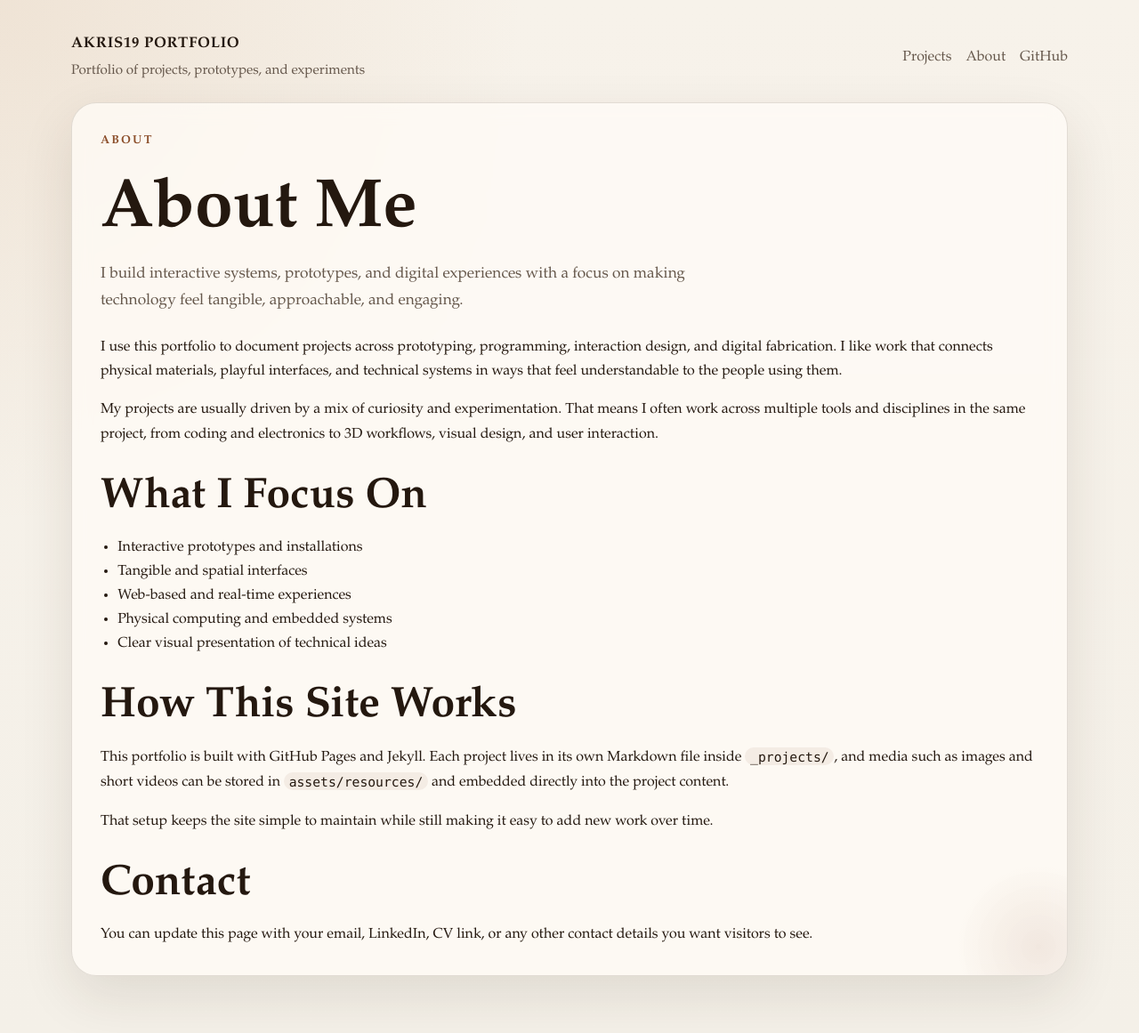
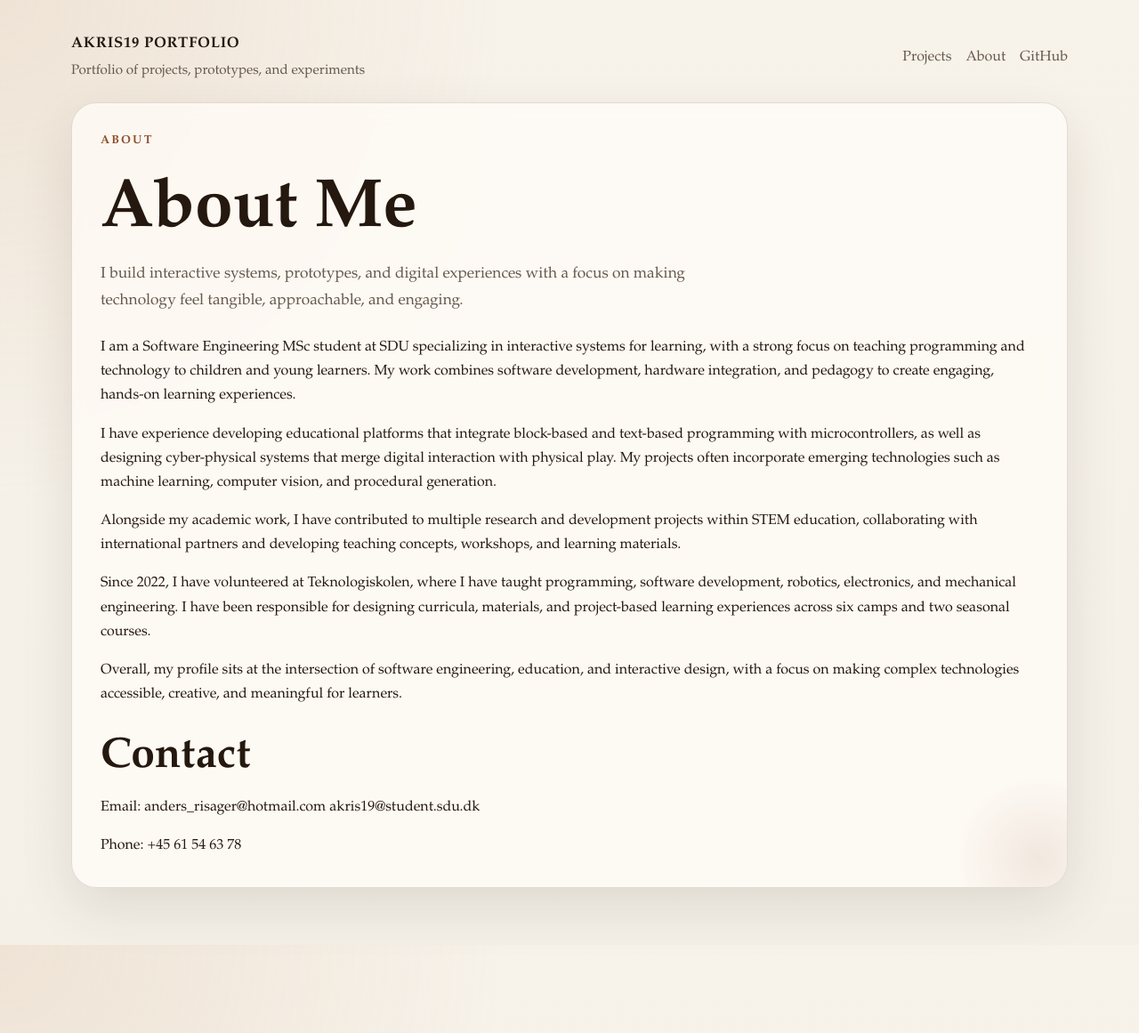
Before and after one commit to Akris19/portfolio, a Jekyll site: the page built from about.md, in a window 1280 px wide. Shown: the whole page at 89% size. Built offline with Jekyll 4.4.1, drawn with Linux system fonts in a browser that asks for light colours.

Commit message:
About Page

```diff
--- a/about.md
+++ b/about.md
@@ -5,24 +5,21 @@ permalink: /about/
 intro: I build interactive systems, prototypes, and digital experiences with a focus on making technology feel tangible, approachable, and engaging.
 ---
 
-I use this portfolio to document projects across prototyping, programming, interaction design, and digital fabrication. I like work that connects physical materials, playful interfaces, and technical systems in ways that feel understandable to the people using them.
+I am a Software Engineering MSc student at SDU specializing in interactive systems for learning, with a strong focus on teaching programming and technology to children and young learners. My work combines software development, hardware integration, and pedagogy to create engaging, hands-on learning experiences.
 
-My projects are usually driven by a mix of curiosity and experimentation. That means I often work across multiple tools and disciplines in the same project, from coding and electronics to 3D workflows, visual design, and user interaction.
+I have experience developing educational platforms that integrate block-based and text-based programming with microcontrollers, as well as designing cyber-physical systems that merge digital interaction with physical play. My projects often incorporate emerging technologies such as machine learning, computer vision, and procedural generation.
 
-## What I Focus On
+Alongside my academic work, I have contributed to multiple research and development projects within STEM education, collaborating with international partners and developing teaching concepts, workshops, and learning materials.
 
-- Interactive prototypes and installations
-- Tangible and spatial interfaces
-- Web-based and real-time experiences
-- Physical computing and embedded systems
-- Clear visual presentation of technical ideas
+Since 2022, I have volunteered at Teknologiskolen, where I have taught programming, software development, robotics, electronics, and mechanical engineering. I have been responsible for designing curricula, materials, and project-based learning experiences across six camps and two seasonal courses.
 
-## How This Site Works
-
-This portfolio is built with GitHub Pages and Jekyll. Each project lives in its own Markdown file inside `_projects/`, and media such as images and short videos can be stored in `assets/resources/` and embedded directly into the project content.
-
-That setup keeps the site simple to maintain while still making it easy to add new work over time.
+Overall, my profile sits at the intersection of software engineering, education, and interactive design, with a focus on making complex technologies accessible, creative, and meaningful for learners.
 
 ## Contact
 
-You can update this page with your email, LinkedIn, CV link, or any other contact details you want visitors to see.
+Email:
+anders_risager@hotmail.com
+akris19@student.sdu.dk
+
+Phone:
++45 61 54 63 78
```
Also changed, not shown: _projects/the_kings_advisor.md (+1 -1 lines), 1 other file.
